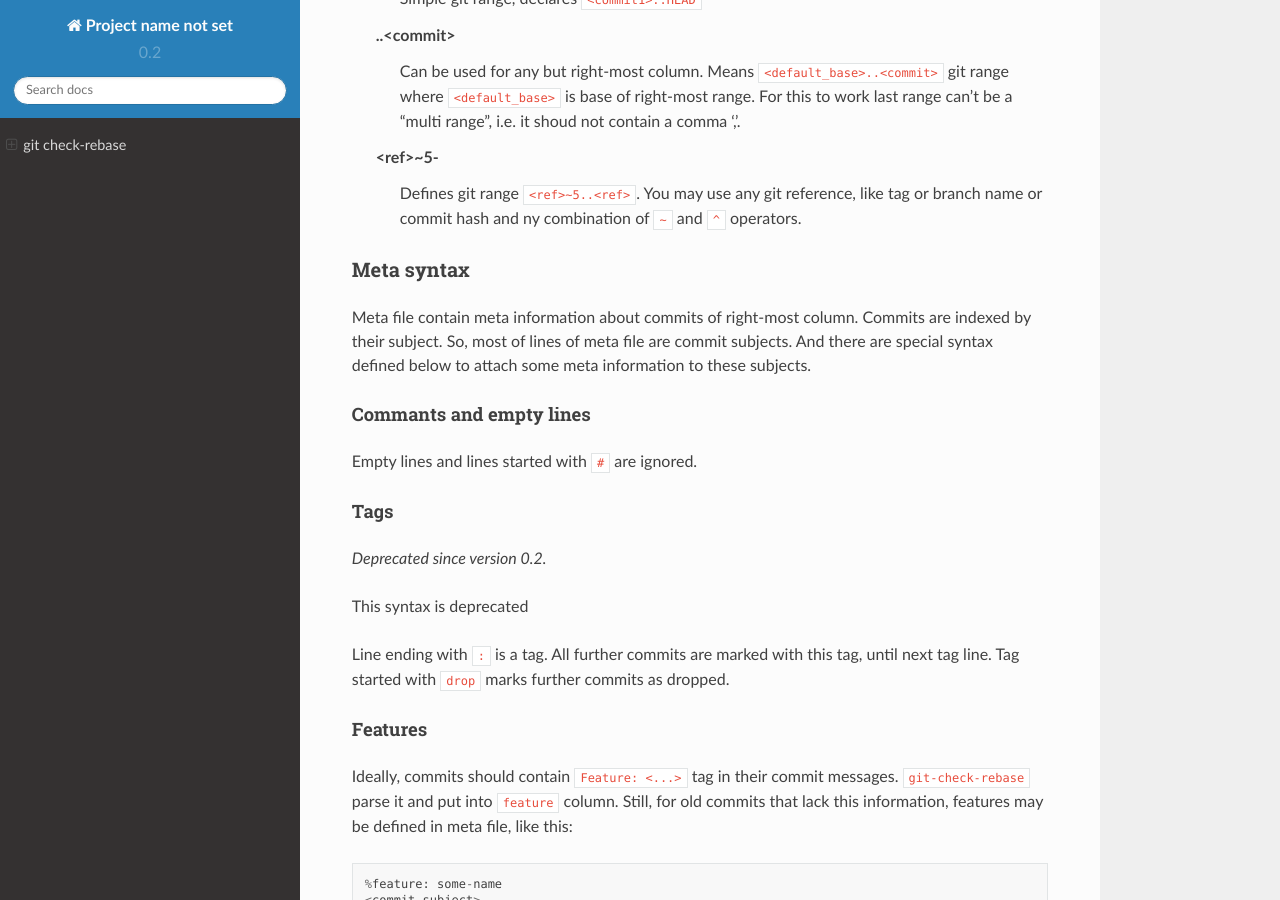
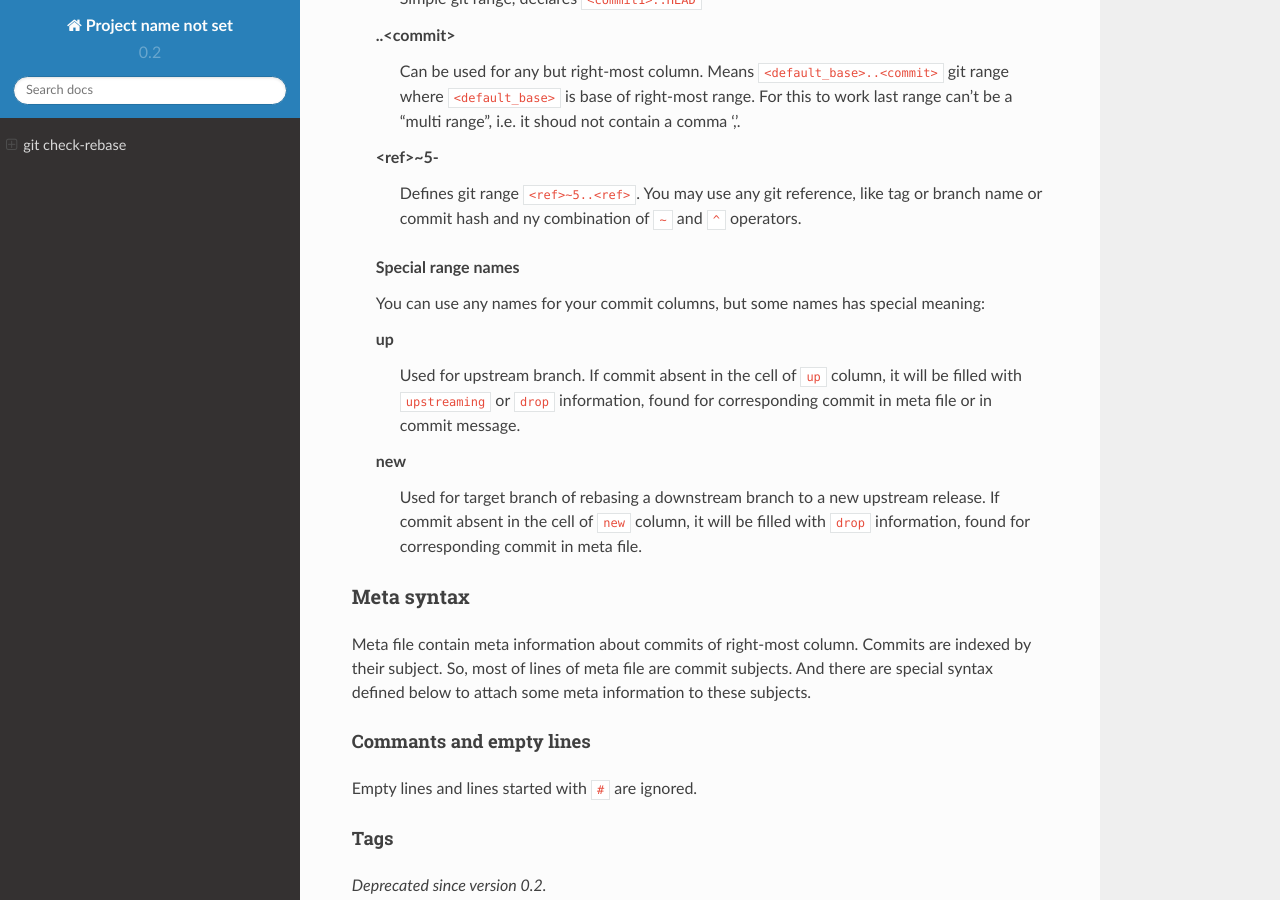
Before and after one commit to senya/git-check-rebase, a Sphinx documentation site: the page built from docs/index.rst, in a window 1280 px wide and 900 px high, scrolled down 3984 px. Built offline with Sphinx 7.4.7 and the Read the Docs theme 2.0.0, drawn with Linux system fonts in a browser that asks for light colours.

Commit message:
docs: add information about special range-column names
Signed-off-by: Vladimir Sementsov-Ogievskiy <vsementsov@yandex-team.ru>

```diff
--- a/docs/index.rst
+++ b/docs/index.rst
@@ -143,6 +143,15 @@ Options
     <ref>~5-
         Defines git range ``<ref>~5..<ref>``. You may use any git reference, like tag or branch name or commit hash and ny combination of ``~`` and ``^`` operators.
 
+    **Special range names**
+
+    You can use any names for your commit columns, but some names has special meaning:
+
+    up
+        Used for upstream branch. If commit absent in the cell of ``up`` column, it will be filled with ``upstreaming`` or ``drop`` information, found for corresponding commit in meta file or in commit message.
+
+    new
+        Used for target branch of rebasing a downstream branch to a new upstream release. If commit absent in the cell of ``new`` column, it will be filled with ``drop`` information, found for corresponding commit in meta file.
 
 Meta syntax
 ~~~~~~~~~~~
```
